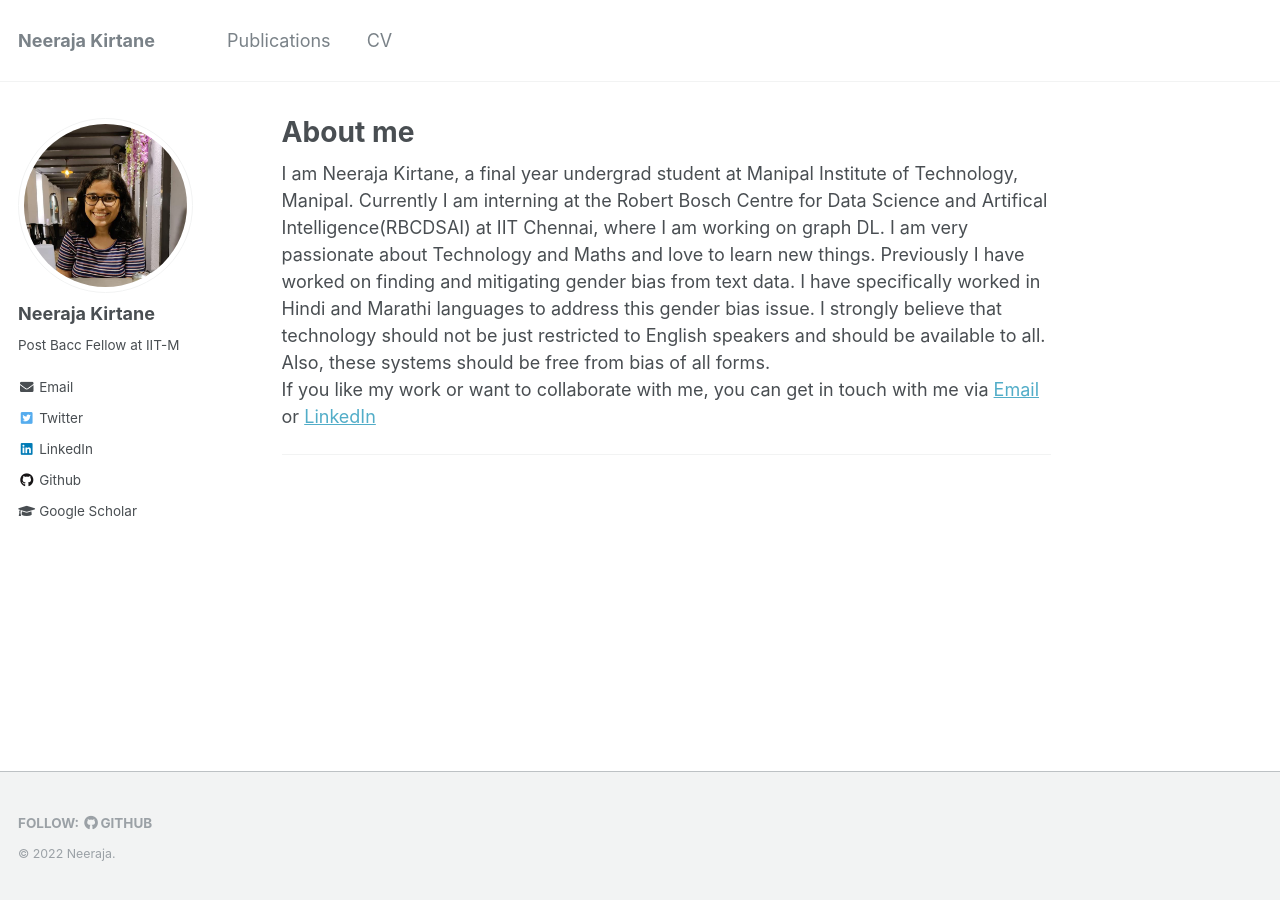
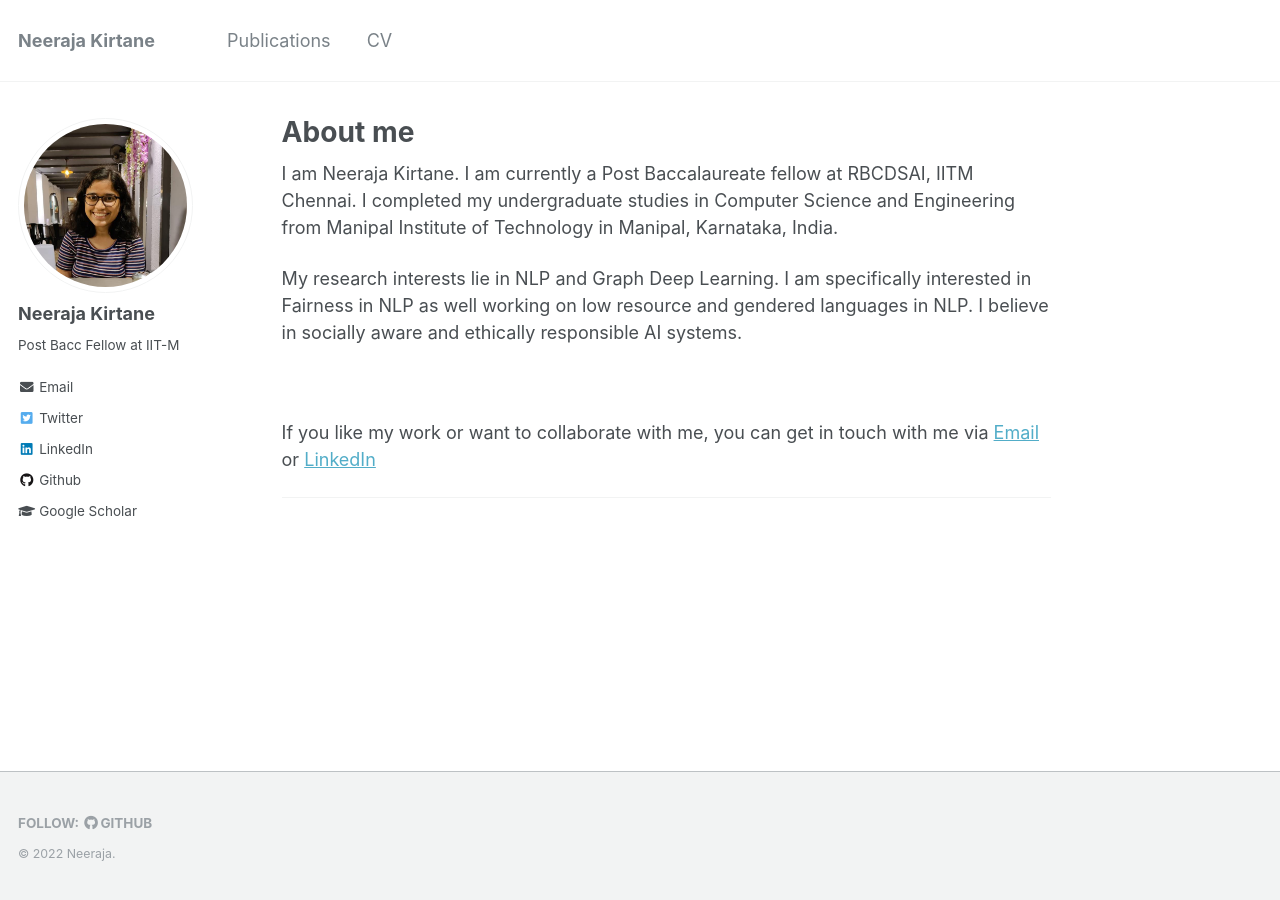
Before and after one commit to neeraja1504/neeraja1504.github.io, a Jekyll site: the page built from _pages/about.md, in a window 1280 px wide. Built offline with Jekyll 4.4.1, drawn with Linux system fonts in a browser that asks for light colours.

Commit message:
chenged about

```diff
--- a/_pages/about.md
+++ b/_pages/about.md
@@ -7,8 +7,17 @@ redirect_from:
   - /about/
   - /about.html
 ---
-I am Neeraja Kirtane, a final year undergrad student at Manipal Institute of Technology, Manipal. Currently I am interning at the Robert Bosch Centre for Data Science and Artifical Intelligence(RBCDSAI) at IIT Chennai, where I am working on graph DL. I am very passionate about Technology and Maths and love to learn new things. Previously I have worked on finding and mitigating gender bias from text data. I have specifically worked in Hindi and Marathi languages to address this gender bias issue. I strongly believe that technology should not be just restricted to English speakers and should be available to all. Also, these systems should be free from bias of all forms. \
+I am Neeraja Kirtane. I am currently a Post Baccalaureate fellow at RBCDSAI, IITM Chennai. I completed my undergraduate studies in Computer Science and Engineering from Manipal Institute of Technology in Manipal, Karnataka, India.
+<br>
+
+My research interests lie in NLP and Graph Deep Learning. I am specifically interested in Fairness in NLP as well working on low resource and gendered languages in NLP. I believe in socially aware and ethically responsible AI systems.
+
+<br>
+
 If you like my work or want to collaborate with me, you can get in touch with me via [Email](kirtane.neeraja@gmail.com) or [LinkedIn](https://www.linkedin.com/in/neeraja-kirtane-16353b2a/)
+
+<!-- I am Neeraja Kirtane, a final year undergrad student at Manipal Institute of Technology, Manipal. Currently I am interning at the Robert Bosch Centre for Data Science and Artifical Intelligence(RBCDSAI) at IIT Chennai, where I am working on graph DL. I am very passionate about Technology and Maths and love to learn new things. Previously I have worked on finding and mitigating gender bias from text data. I have specifically worked in Hindi and Marathi languages to address this gender bias issue. I strongly believe that technology should not be just restricted to English speakers and should be available to all. Also, these systems should be free from bias of all forms. \
+If you like my work or want to collaborate with me, you can get in touch with me via [Email](kirtane.neeraja@gmail.com) or [LinkedIn](https://www.linkedin.com/in/neeraja-kirtane-16353b2a/) -->
 
 <!-- Hello, I'm am currently a student at [Georgia Institute of Technology](https://www.gatech.edu/) pursuing my [MS in Computer Science](https://www.cc.gatech.edu/degree-programs/master-science-computer-science). I completed my undergraduate studies in Computer and Communication Engineering at [Manipal Institute of Technology](https://manipal.edu/mit.html) in Manipal, Karnataka, India.
 <br>
```
